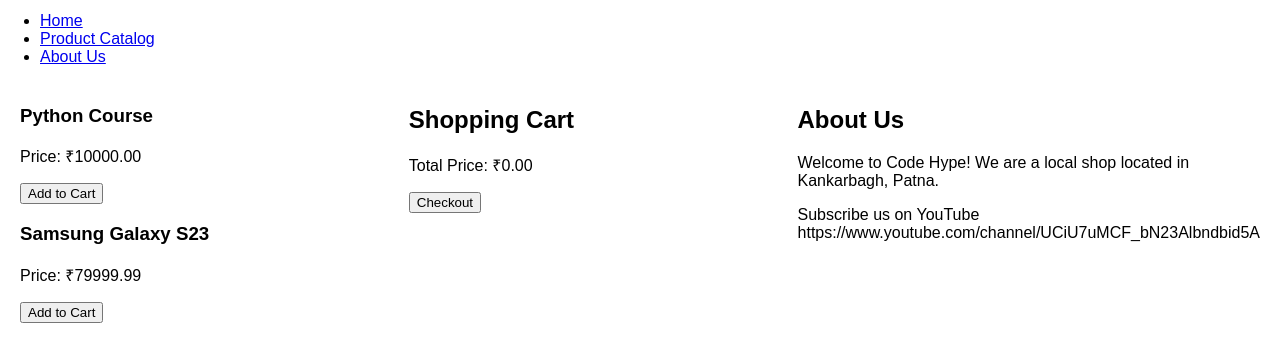
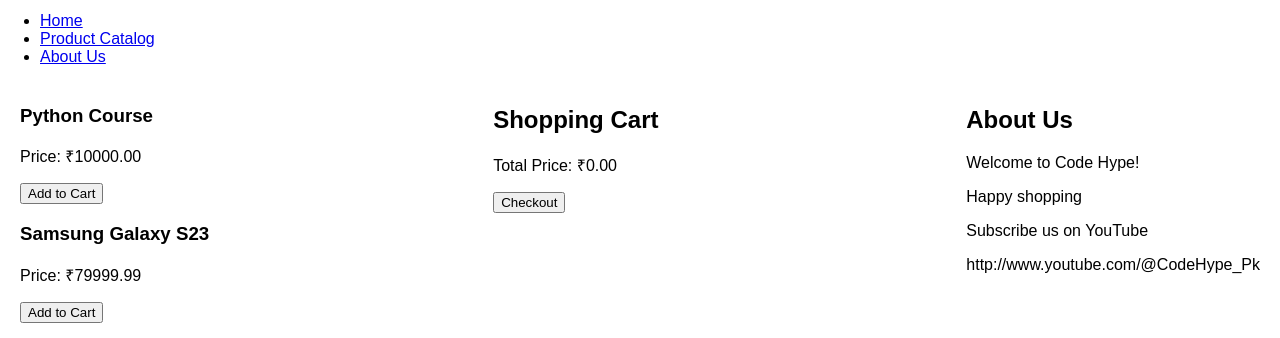
Before and after one commit to pk24india/youtube, a plain HTML site: page index.html in a window 1280 px wide. Shown: the part 400-738 px from the top of the page. Drawn offline with Linux system fonts and the light colour scheme.

Commit message:
Update index.html

```diff
--- a/index.html
+++ b/index.html
@@ -39,8 +39,10 @@
 
         <section id="about-us">
             <h2>About Us</h2>
-            <p>Welcome to Code Hype! We are a local shop located in Kankarbagh, Patna.</p>
-            <p>Subscribe us on YouTube https://www.youtube.com/channel/UCiU7uMCF_bN23Albndbid5A </p>
+            <p>Welcome to Code Hype! </p>
+            <p>Happy shopping</p>
+            <p>Subscribe us on YouTube  </p>
+            <p>http://www.youtube.com/@CodeHype_Pk </p>
         </section>
     </main>
 
```
